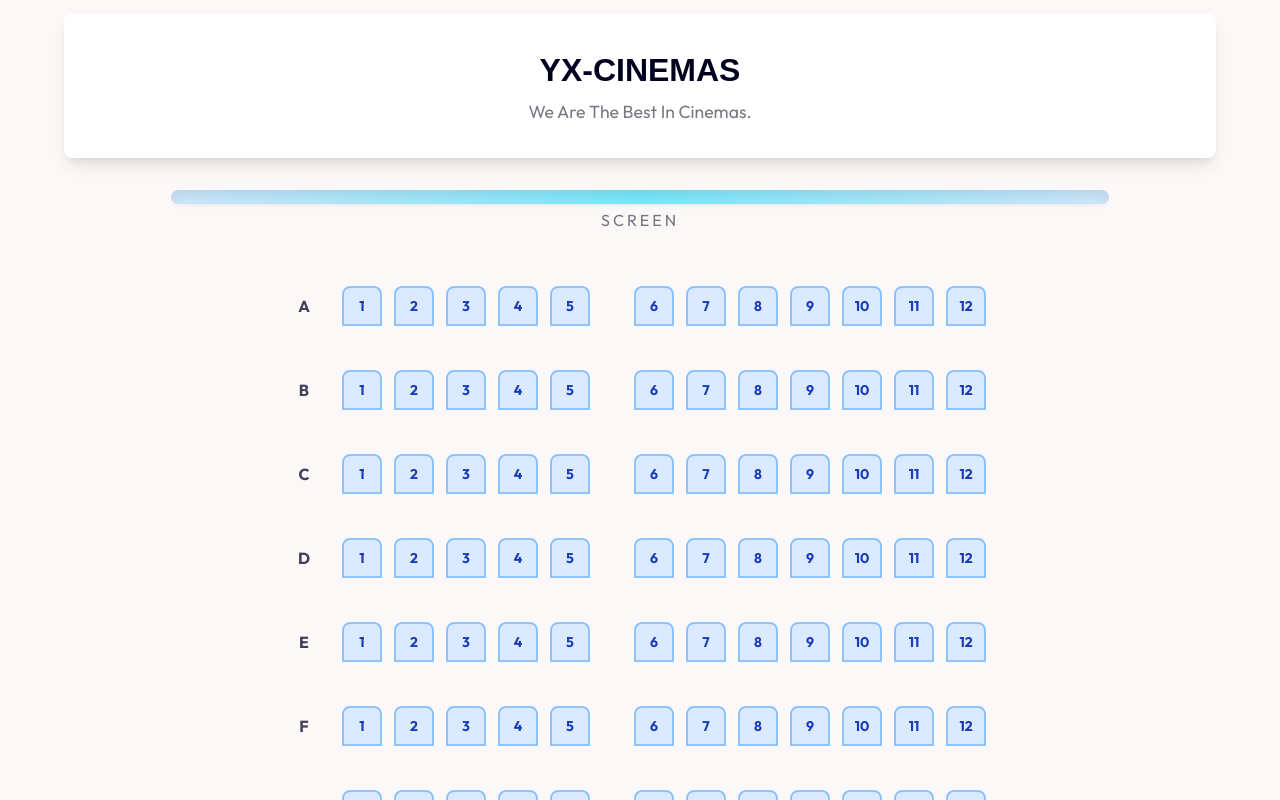
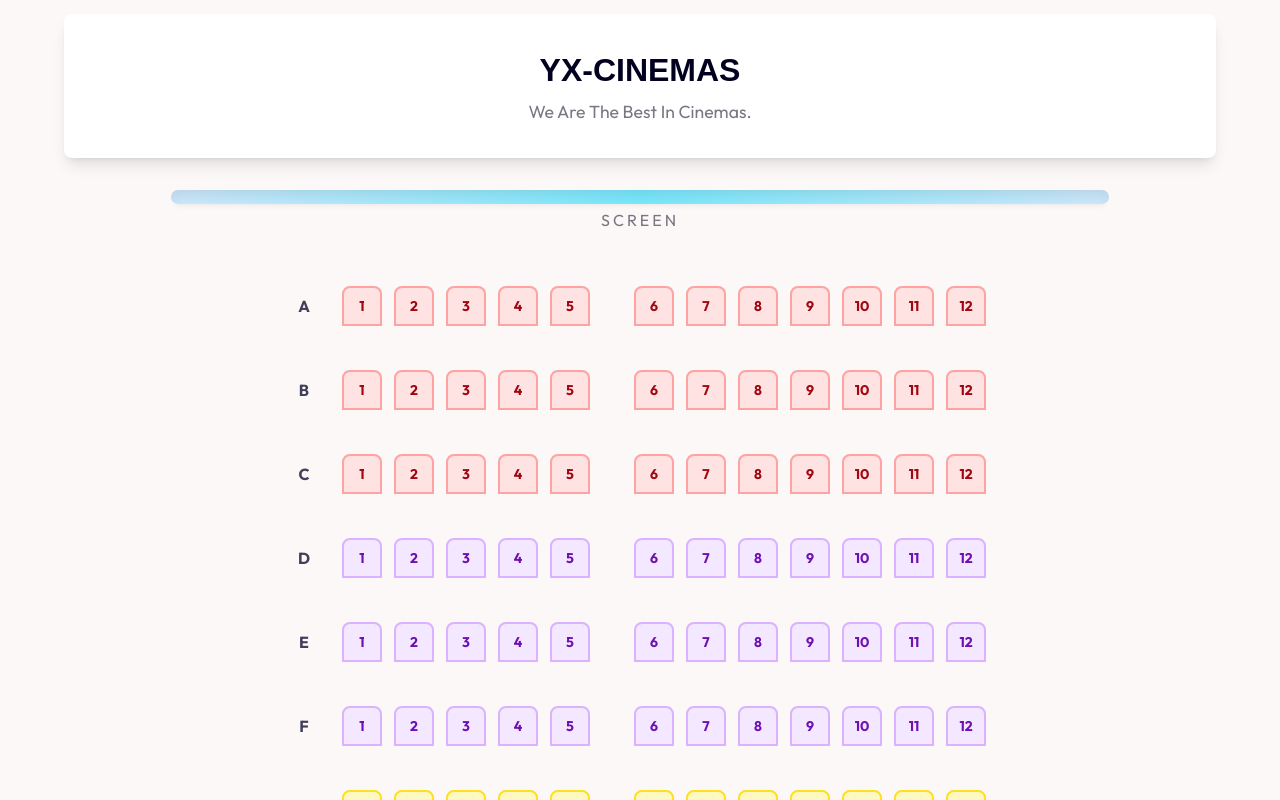
Before and after one commit to YGCodeScape/Cinema-Seat-Booking, a React (Vite) app: page / in a window 1280 px wide. Shown: the top 800 px of the page. Built offline with nearby package versions, Linux system fonts and the light colour scheme; a web font is replaced by a local one.

Commit message:
colored seat map

```diff
--- a/src/Components/Cinema-Seat-Booking.jsx
+++ b/src/Components/Cinema-Seat-Booking.jsx
@@ -71,10 +71,30 @@ const CinemaSeatBooking = ( {
   const [seats, setSeats] = useState(initializeSeats);
   const [selectedSeats, setSelectedSeats] = useState([]);
 
+  const getColorClass = (colorName) => {
+    const colorMap = {
+       blue: "bg-blue-100 border-blue-300 text-blue-800 hover:bg-blue-200",
+       purple: "bg-purple-100 border-purple-300 text-purple-800 hover:bg-purple-200 ",
+       yellow: "bg-yellow-100 border-yellow-300 text-yellow-800 hover:bg-yellow-200 ",
+       green: "bg-green-100 border-green-300 text-green-800 hover:bg-green-200 ",
+       red: "bg-red-100 border-red-300 text-red-800 hover:bg-red-200 ",
+       indigo: "bg-indigo-100 border-indigo-300 text-indigo-800 hover:bg-indigo-200",
+       pink: "bg-pink-100 border-pink-300 text-pink-800 hover:bg-pink-200 ",
+       gray: "bg-gray-100 border-gray-300 text-gray-800 hover:bg-gray-200 ",
+    };
+    return colorMap[colorName] || colorMap.blue;
+  }
+
   const getSeatClassName = (seat) => {
-     return "w-8 h-8 sm:w-10 sm:h-10 rounded-t-lg border-2 border-blue-300 cursor-pointer transition-all duration-200 flex items-center justify-center text-xs sm:text-sm font-bold bg-blue-100 text-blue-800";
+     const baseClass = "w-8 h-8 sm:w-10 sm:h-10 rounded-t-lg border-2 border-blue-300 cursor-pointer transition-all duration-200 flex items-center justify-center text-xs sm:text-sm font-bold bg-blue-100 text-blue-800";
 
-
+     if(seat.status === "booked") {
+      return `${baseClass} bg-gray-400 border-gray-500 text-gray-600 cursor-not-allowed `;
+     }
+     if(seat.selected) {
+      return `${baseClass} bg-green-500 border-green-600 text-white transform scale-110 `;
+     }
+     return `${baseClass} ${getColorClass(seat.color)} `;
   };
 
   const handleSeatClick = (rowIndex, seatIndex) => {};
@@ -136,6 +156,7 @@ const CinemaSeatBooking = ( {
            </div>
         </div>
         {/* legend */}
+
         {/* summery */}
         {/* booking btn */}
     </div>
```
